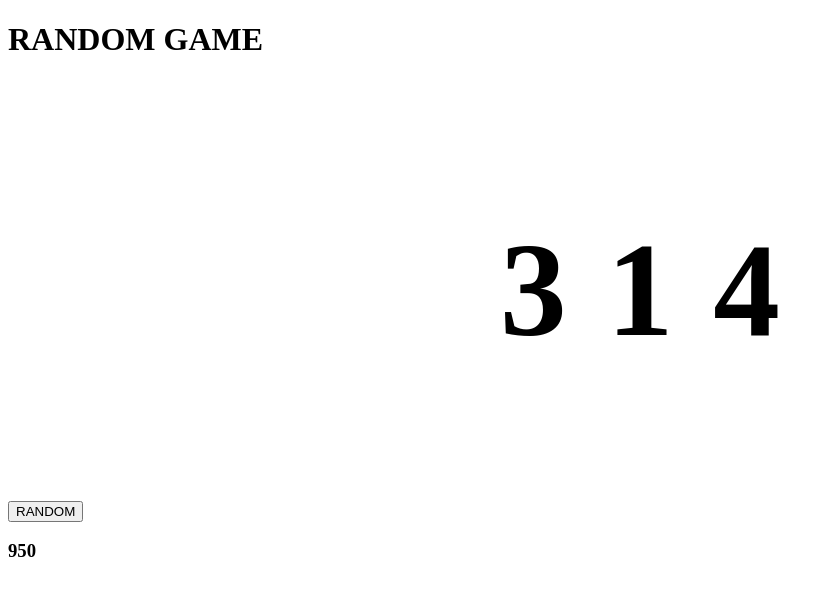
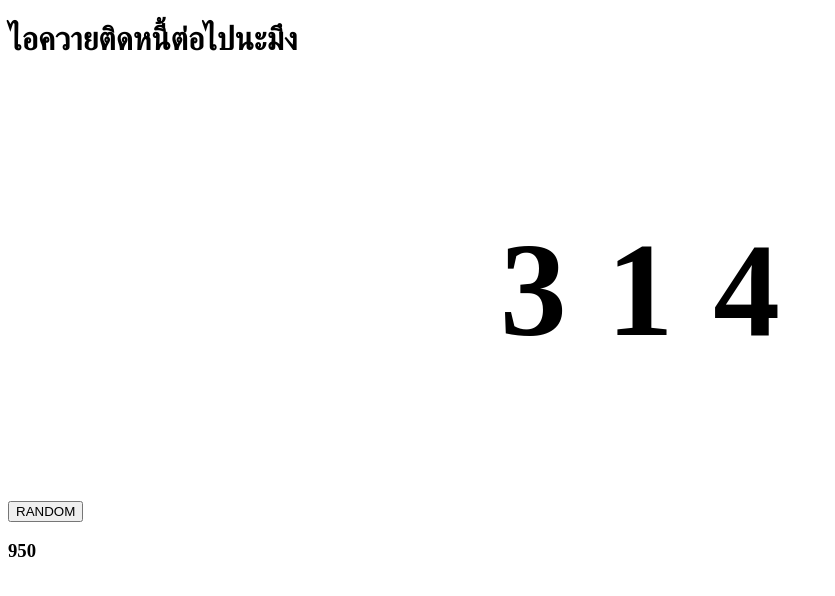
Before and after one commit to PPKPY/slot888-game, a plain HTML site: page index.html in a window 1280 px wide. Both pictures are taken after a click on the button "RANDOM". Shown: the whole page, without its empty margins (0-835 px from the left). Drawn offline with Linux system fonts and the light colour scheme.

Commit message:
Update index.html

```diff
--- a/index.html
+++ b/index.html
@@ -1,7 +1,7 @@
 <!DOCTYPE html>
 <html>
     <head>
-        <title>NOT A GAMBLING GAME</title>
+        <title>เว็บสำหรับไอพวกหน้าหีที่ติดหนี้ละชอบบิดไอสัส</title>
     </head>
     <style>
         .n {
@@ -17,7 +17,7 @@
         }
     </style>
     <body>
-        <h1 id="title">RANDOM GAME</h1>
+        <h1 id="title">ถ้ามึงสุ่มได้ 000 กุจะปลดหนี้ให้มึง</h1>
         <div class="n">
             <h3 id="a">8</h3>
             <h3 id="b">8</h3>
@@ -54,10 +54,10 @@ function slot() {
     console.log(point)
 
     if (an===bn && bn===cn) {
-        title.textContent = "JACK POT"
+        title.textContent = "ยินดีด้วยไอสัสกุไม่ยกนี้ให้มึงหรอกเอามา 1980"
         point = point + 100
     } else {
-        title.textContent = "RANDOM GAME"
+        title.textContent = "ไอควายติดหนี้ต่อไปนะมึง"
         point = point - 50
         console.log(point)
     }
```
